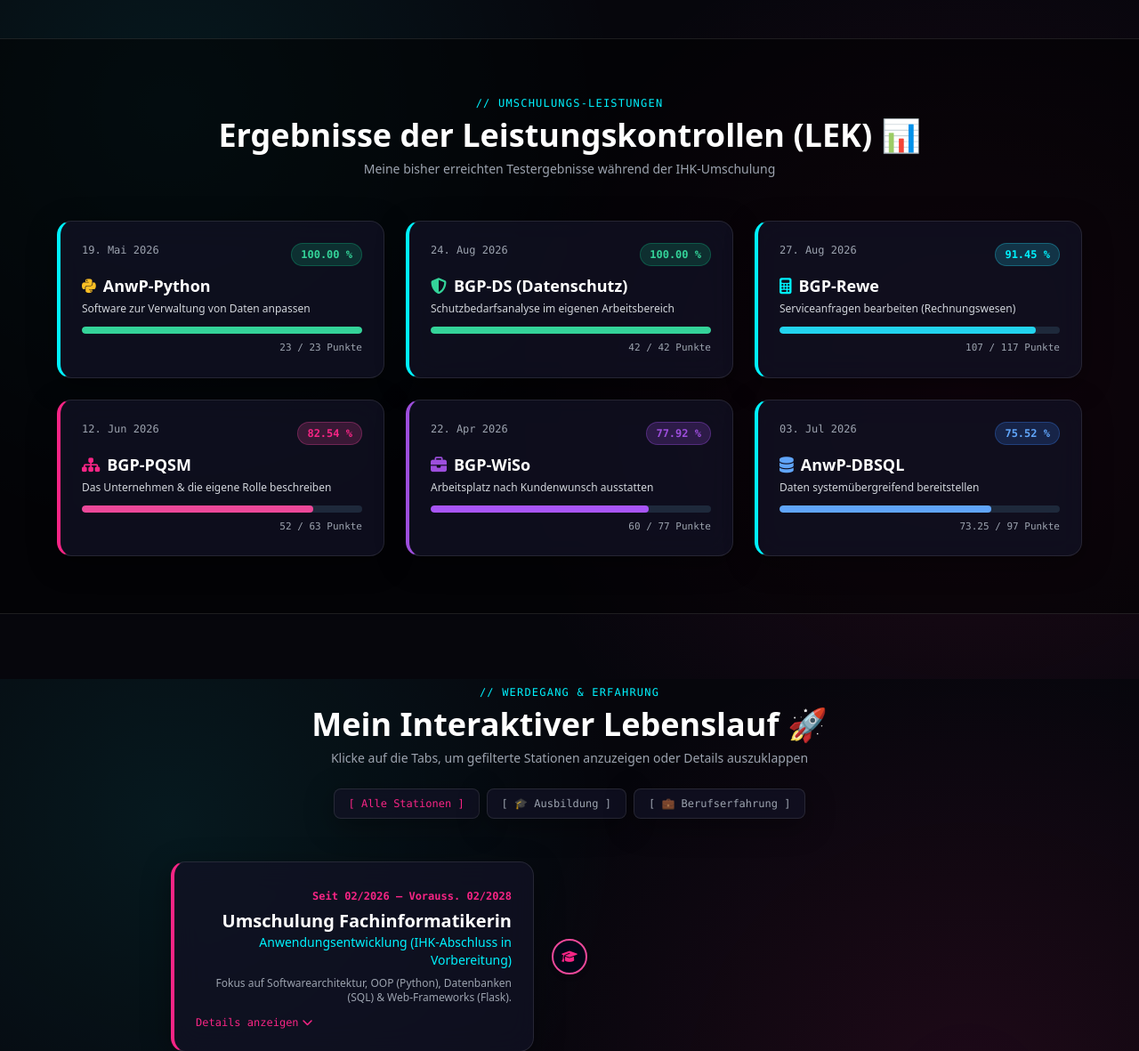
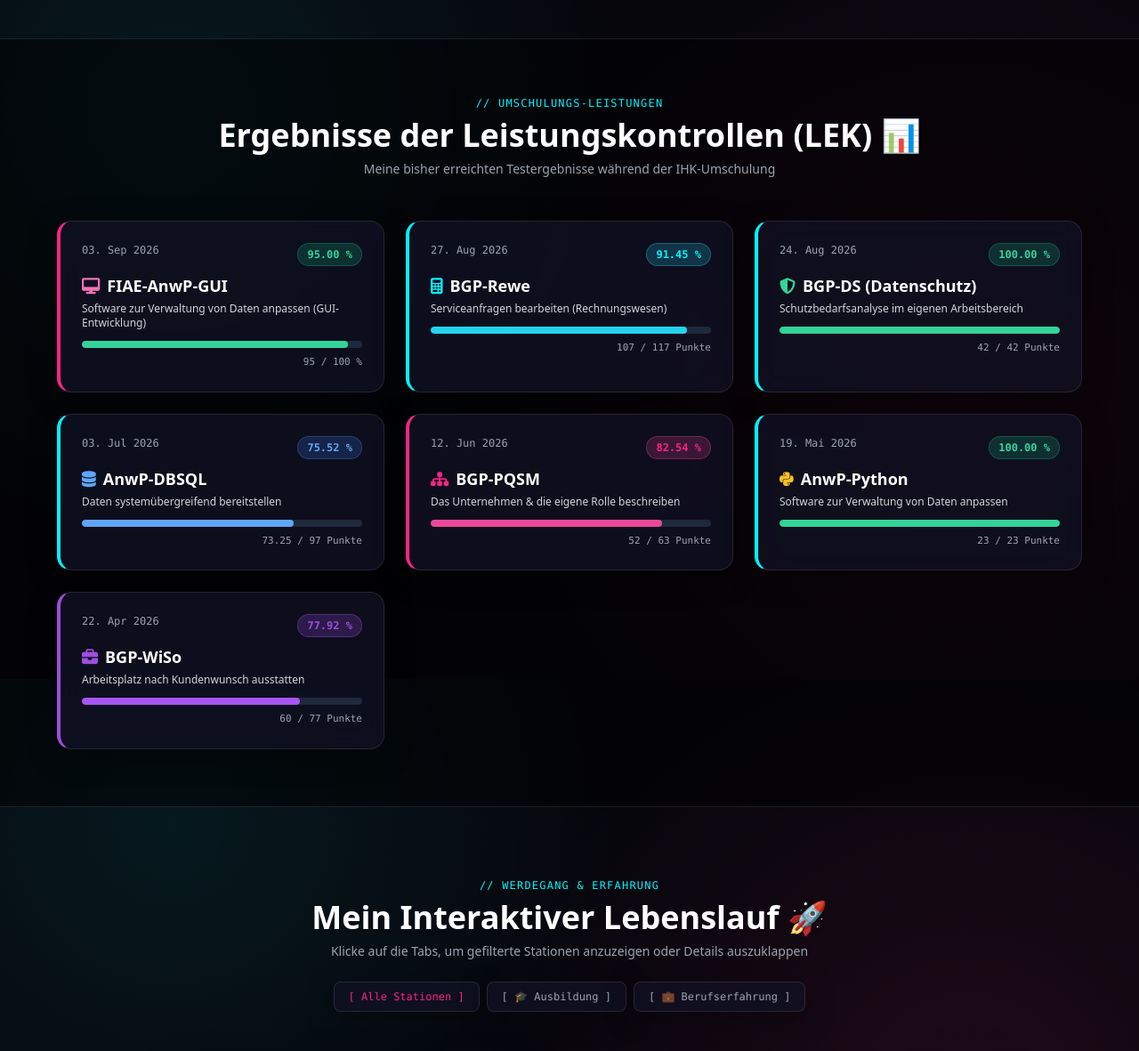
Before and after one commit to rczkr/WS_Krisztina_Racz, a Flask app: page / in a window 1280 px wide. Shown: the part 837-2018 px from the top of the page at 89% size. Run offline with Flask 3, Linux system fonts and the light colour scheme; some libraries are stand-ins or nearby versions.

Commit message:
Gesamtes Projekt aktualisiert

```diff
--- a/templates/anschreiben.html
+++ b/templates/anschreiben.html
@@ -61,7 +61,7 @@
             </p>
 
             <p>
-                Derzeit befinde ich mich in einer Umschulung zur Fachinformatikerin für Anwendungsentwicklung[cite: 5]. Meine Motivation spiegelt sich direkt in meinen Ergebnissen wider: In den offiziellen IHK-Leistungskontrollen habe ich Top-Ergebnisse erzielt – darunter <strong class="text-emerald-400">100 % in Python</strong> sowie <strong class="text-emerald-400">100 % in Schutzbedarfsanalyse & Datenschutz</strong>[cite: 5]. Praktische Erfahrung in der Entwicklung objektorientierter Logik, der Anbindung von Datenbanken (SQL) sowie der Gestaltung moderner Web-Interfaces bringe ich aus eigenen Projekten mit[cite: 3, 5].
+                Derzeit befinde ich mich in einer Umschulung zur Fachinformatikerin für Anwendungsentwicklung[cite: 5]. Meine Motivation spiegelt sich direkt in meinen Ergebnissen wider: In den offiziellen IHK-Leistungskontrollen habe ich Top-Ergebnisse erzielt – darunter <strong class="text-emerald-400">100 % in Python, 95% in GUI</strong> sowie <strong class="text-emerald-400">100 % in Schutzbedarfsanalyse & Datenschutz</strong>[cite: 5]. Praktische Erfahrung in der Entwicklung objektorientierter Logik, der Anbindung von Datenbanken (SQL) sowie der Gestaltung moderner Web-Interfaces bringe ich aus eigenen Projekten mit[cite: 3, 5].
             </p>
 
             <!-- DAS BRINGE ICH MIT -->
--- a/templates/cv.html
+++ b/templates/cv.html
@@ -76,8 +76,8 @@
                         <p class="font-semibold text-white">Python, SQL (MariaDB), HTML</p>
                     </div>
                     <div>
-                        <p class="text-gray-400 text-[10px] font-mono uppercase">GUI-Entwicklung</p>
-                        <p class="font-semibold text-emerald-400">Aktuelles Lernthema</p>
+                    <p class="text-gray-400 text-[10px] font-mono uppercase">GUI-Entwicklung</p>
+                    <p class="font-semibold text-emerald-400">Sehr gute Kenntnisse (95 % LEK)</p>
                     </div>
                     <div>
                         <p class="text-gray-400 text-[10px] font-mono uppercase">Projekt- & Ticketsysteme</p>
--- a/templates/index.html
+++ b/templates/index.html
@@ -60,6 +60,78 @@
         </div>
 
         <div class="grid grid-cols-1 md:grid-cols-2 lg:grid-cols-3 gap-6">
+
+            <!-- 1. 03. Sep 2026 -->
+            <div class="glass-card glass-card-hover p-6 rounded-2xl border-l-4 border-accent-pink">
+                <div class="flex justify-between items-start mb-2">
+                    <span class="text-xs font-mono text-gray-400">03. Sep 2026</span>
+                    <span class="px-2.5 py-1 rounded-full text-xs font-bold font-mono bg-emerald-500/20 text-emerald-400 border border-emerald-500/30">95.00 %</span>
+                </div>
+                <h4 class="text-lg font-bold text-white mb-1"><i class="fa-solid fa-desktop text-pink-400 mr-2"></i>FIAE-AnwP-GUI</h4>
+                <p class="text-xs text-gray-300 mb-3">Software zur Verwaltung von Daten anpassen (GUI-Entwicklung)</p>
+                <div class="w-full bg-slate-800 h-2 rounded-full overflow-hidden">
+                    <div class="bg-emerald-400 h-full rounded-full" style="width: 95%"></div>
+                </div>
+                <span class="text-[11px] font-mono text-gray-400 mt-2 block text-right">95 / 100 %</span>
+            </div>
+
+            <!-- 2. 27. Aug 2026 -->
+            <div class="glass-card glass-card-hover p-6 rounded-2xl border-l-4 border-accent-cyan">
+                <div class="flex justify-between items-start mb-2">
+                    <span class="text-xs font-mono text-gray-400">27. Aug 2026</span>
+                    <span class="px-2.5 py-1 rounded-full text-xs font-bold font-mono bg-cyan-400/20 accent-cyan border border-cyan-400/30">91.45 %</span>
+                </div>
+                <h4 class="text-lg font-bold text-white mb-1"><i class="fa-solid fa-calculator accent-cyan mr-2"></i>BGP-Rewe</h4>
+                <p class="text-xs text-gray-300 mb-3">Serviceanfragen bearbeiten (Rechnungswesen)</p>
+                <div class="w-full bg-slate-800 h-2 rounded-full overflow-hidden">
+                    <div class="bg-cyan-400 h-full rounded-full" style="width: 91.45%"></div>
+                </div>
+                <span class="text-[11px] font-mono text-gray-400 mt-2 block text-right">107 / 117 Punkte</span>
+            </div>
+
+            <!-- 3. 24. Aug 2026 -->
+            <div class="glass-card glass-card-hover p-6 rounded-2xl border-l-4 border-accent-cyan">
+                <div class="flex justify-between items-start mb-2">
+                    <span class="text-xs font-mono text-gray-400">24. Aug 2026</span>
+                    <span class="px-2.5 py-1 rounded-full text-xs font-bold font-mono bg-emerald-500/20 text-emerald-400 border border-emerald-500/30">100.00 %</span>
+                </div>
+                <h4 class="text-lg font-bold text-white mb-1"><i class="fa-solid fa-shield-halved text-emerald-400 mr-2"></i>BGP-DS (Datenschutz)</h4>
+                <p class="text-xs text-gray-300 mb-3">Schutzbedarfsanalyse im eigenen Arbeitsbereich</p>
+                <div class="w-full bg-slate-800 h-2 rounded-full overflow-hidden">
+                    <div class="bg-emerald-400 h-full rounded-full" style="width: 100%"></div>
+                </div>
+                <span class="text-[11px] font-mono text-gray-400 mt-2 block text-right">42 / 42 Punkte</span>
+            </div>
+
+            <!-- 4. 03. Jul 2026 -->
+            <div class="glass-card glass-card-hover p-6 rounded-2xl border-l-4 border-accent-cyan">
+                <div class="flex justify-between items-start mb-2">
+                    <span class="text-xs font-mono text-gray-400">03. Jul 2026</span>
+                    <span class="px-2.5 py-1 rounded-full text-xs font-bold font-mono bg-blue-500/20 text-blue-400 border border-blue-500/30">75.52 %</span>
+                </div>
+                <h4 class="text-lg font-bold text-white mb-1"><i class="fa-solid fa-database text-blue-400 mr-2"></i>AnwP-DBSQL</h4>
+                <p class="text-xs text-gray-300 mb-3">Daten systemübergreifend bereitstellen</p>
+                <div class="w-full bg-slate-800 h-2 rounded-full overflow-hidden">
+                    <div class="bg-blue-400 h-full rounded-full" style="width: 75.52%"></div>
+                </div>
+                <span class="text-[11px] font-mono text-gray-400 mt-2 block text-right">73.25 / 97 Punkte</span>
+            </div>
+
+            <!-- 5. 12. Jun 2026 -->
+            <div class="glass-card glass-card-hover p-6 rounded-2xl border-l-4 border-accent-pink">
+                <div class="flex justify-between items-start mb-2">
+                    <span class="text-xs font-mono text-gray-400">12. Jun 2026</span>
+                    <span class="px-2.5 py-1 rounded-full text-xs font-bold font-mono bg-pink-500/20 accent-pink border border-pink-500/30">82.54 %</span>
+                </div>
+                <h4 class="text-lg font-bold text-white mb-1"><i class="fa-solid fa-sitemap accent-pink mr-2"></i>BGP-PQSM</h4>
+                <p class="text-xs text-gray-300 mb-3">Das Unternehmen & die eigene Rolle beschreiben</p>
+                <div class="w-full bg-slate-800 h-2 rounded-full overflow-hidden">
+                    <div class="bg-pink-500 h-full rounded-full" style="width: 82.54%"></div>
+                </div>
+                <span class="text-[11px] font-mono text-gray-400 mt-2 block text-right">52 / 63 Punkte</span>
+            </div>
+
+            <!-- 6. 19. Mai 2026 -->
             <div class="glass-card glass-card-hover p-6 rounded-2xl border-l-4 border-accent-cyan">
                 <div class="flex justify-between items-start mb-2">
                     <span class="text-xs font-mono text-gray-400">19. Mai 2026</span>
```
Also changed, not shown: other parts of templates/index.html (+1 -51 lines).
